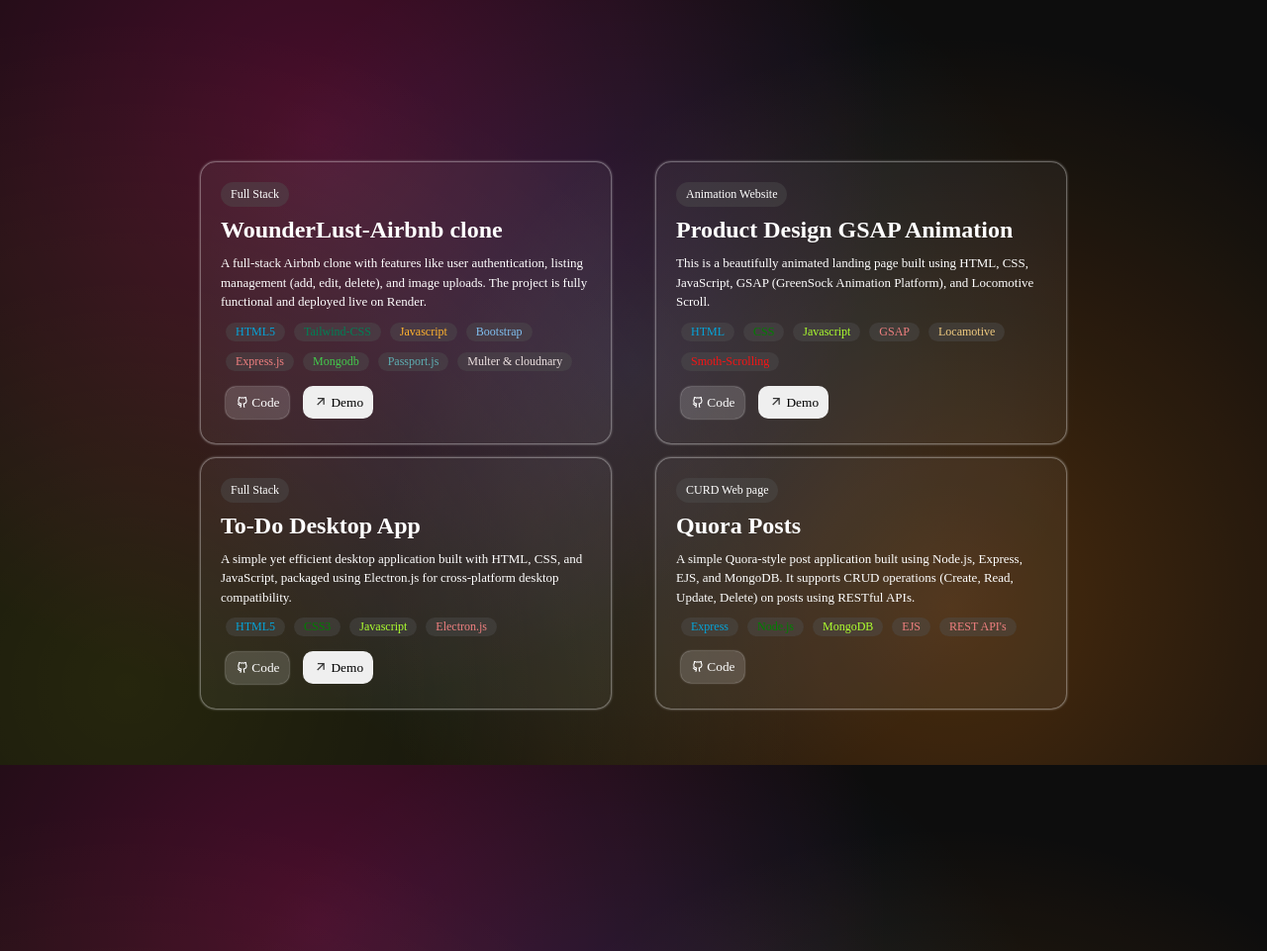
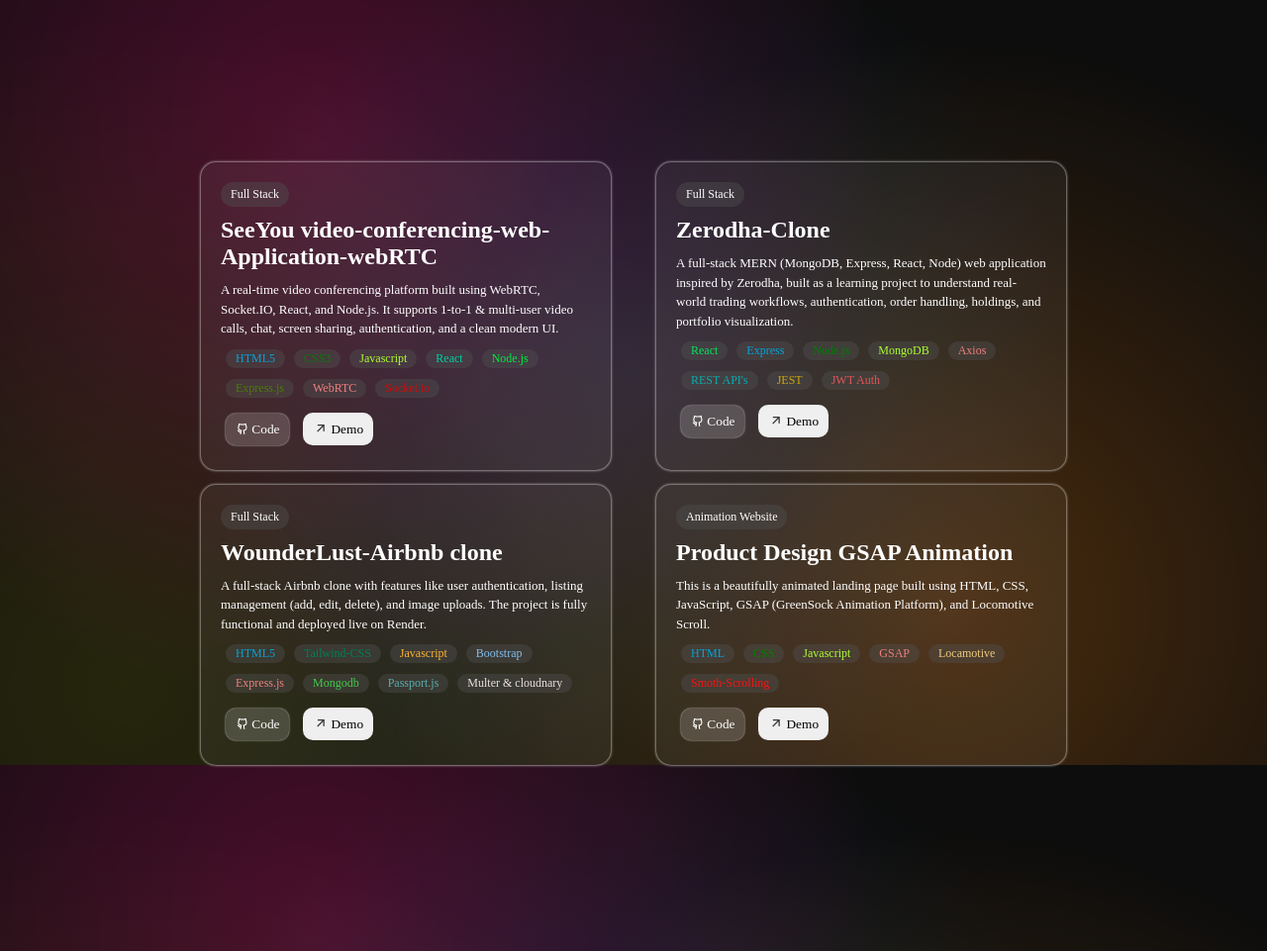
Before and after one commit to Rajaryan99/Portfolio_website_Gsap_locomotive, a website: page index.html in a window 1280 px wide. Shown: the part 1627-2588 px from the top of the page at 99% size. Drawn offline with nearby package versions, Linux system fonts and the light colour scheme.

Commit message:
new project added

```diff
--- a/index.html
+++ b/index.html
@@ -108,10 +108,67 @@
                     <p>A collection of projects showcasing modern web development expertise.</p>
                 </div>
                 <div class="showProjects">
+
+                     <div class="projects projects3">
+                        <span class="first">Full Stack</span>
+                        <h2>SeeYou video-conferencing-web-Application-webRTC</h2>
+                        <p>A real-time video conferencing platform built using WebRTC, Socket.IO, React, and Node.js.
+                            It supports 1-to-1 & multi-user video calls, chat, screen sharing, authentication, and a
+                            clean modern UI.</p>
+                        <div class="tech">
+                            <span style="color: rgb(5, 164, 217);">HTML5</span>
+                            <span style="color: green;">CSS3</span>
+                            <span style="color: greenyellow;">Javascript</span>
+                            <span style="color: rgb(0, 212, 159);">React</span>
+                            <span style="color: rgb(1, 237, 64);">Node.js</span>
+                            <span style="color: rgb(77, 123, 9);">Express.js</span>
+                            <span style="color: lightcoral;">WebRTC</span>
+                            <span style="color: rgb(205, 12, 12);">Socket.io</span>
+                        </div>
+                        <div class=" btns">
+                            <button class="code"
+                                onclick="window.open('https://github.com/Rajaryan99/SeeYou-Video-Conferencing-web-application-WebRTC', '_blank')"><i
+                                    class="ri-github-line"></i>Code</button>
+                            <button class="demo"
+                                onclick="window.open(' https://seeyou-video-conferencing-web-uuqx.onrender.com', '_blank')"><i
+                                    class="ri-arrow-right-up-line"></i><a href=""></a>Demo</button>
+                        </div>
+                    </div>
+
+                      <div class="projects projects4">
+                        <span class="first">Full Stack</span>
+                        <h2>Zerodha-Clone</h2>
+                        <p>A full-stack MERN (MongoDB, Express, React, Node) web application inspired by Zerodha, built
+                            as a learning project to understand real-world trading workflows, authentication, order
+                            handling, holdings, and portfolio visualization.
+                        </p>
+                        <div class="tech">
+                            <span style="color: rgb(7, 231, 93);">React</span>
+                            <span style="color: rgb(5, 164, 217);">Express</span>
+                            <span style="color: green;">Node.js</span>
+                            <span style="color: greenyellow;">MongoDB</span>
+                            <span style="color: lightcoral;">Axios</span>
+                            <span style="color: rgb(7, 175, 177);">REST API's</span>
+                            <span style="color: rgb(206, 170, 10);">JEST</span>
+                            <span style="color: rgb(228, 85, 85);">JWT Auth</span>
+                        </div>
+                        <div class=" btns">
+                            <button class="code"
+                                onclick="window.open('https://github.com/Rajaryan99/Zerodha-Clone', '_blank')"><i
+                                    class="ri-github-line"></i>Code</button>
+                            <button class="demo"
+                                onclick="window.open(' zerodha-clone-frontend-0bma.onrender.com/', '_blank')"><i
+                                    class="ri-arrow-right-up-line"></i><a href=""></a>Demo</button>
+
+                        </div>
+                    </div>
+
                     <div class="projects projects1">
                         <span class="first">Full Stack</span>
                         <h2>WounderLust-Airbnb clone</h2>
-                        <p>A full-stack Airbnb clone with features like user authentication, listing management (add, edit, delete), and image uploads. The project is fully functional and deployed live on Render.</p>
+                        <p>A full-stack Airbnb clone with features like user authentication, listing management (add,
+                            edit, delete), and image uploads. The project is fully functional and deployed live on
+                            Render.</p>
 
                         <div class="tech">
                             <span style="color: rgb(5, 164, 217);">HTML5</span>
@@ -121,7 +178,7 @@
                             <span style="color: lightcoral;">Express.js</span>
                             <span style="color: rgb(67, 204, 76);">Mongodb</span>
                             <span style="color: rgba(102, 211, 213, 0.77);">Passport.js</span>
-                            <span style="color: rgb(237, 225, 225);">Multer &  cloudnary</span>
+                            <span style="color: rgb(237, 225, 225);">Multer & cloudnary</span>
                         </div>
                         <div class=" btns">
                             <button class="code"
@@ -156,48 +213,6 @@
                         </div>
                     </div>
 
-                    <div class="projects projects3">
-                        <span class="first">Full Stack</span>
-                        <h2>To-Do Desktop App</h2>
-                        <p>A simple yet efficient desktop application built with HTML, CSS, and JavaScript, packaged
-                            using Electron.js for cross-platform desktop compatibility.</p>
-                        <div class="tech">
-                            <span style="color: rgb(5, 164, 217);">HTML5</span>
-                            <span style="color: green;">CSS3</span>
-                            <span style="color: greenyellow;">Javascript</span>
-                            <span style="color: lightcoral;">Electron.js</span>
-                        </div>
-                        <div class=" btns">
-                            <button class="code"
-                                onclick="window.open('https://github.com/Rajaryan99/TO-DO-Desktop-App', '_blank')"><i
-                                    class="ri-github-line"></i>Code</button>
-                            <button class="demo"
-                                onclick="window.open(' https://to-do-app-web-application.netlify.app/', '_blank')"><i
-                                    class="ri-arrow-right-up-line"></i><a href=""></a>Demo</button>
-                        </div>
-                    </div>
-
-                    <div class="projects projects4">
-                        <span class="first">CURD Web page</span>
-                        <h2>Quora Posts</h2>
-                        <p>A simple Quora-style post application built using Node.js, Express, EJS, and MongoDB.
-                            It supports CRUD operations (Create, Read, Update, Delete) on posts using RESTful APIs.
-
-                        </p>
-                        <div class="tech">
-                            <span style="color: rgb(5, 164, 217);">Express</span>
-                            <span style="color: green;">Node.js</span>
-                            <span style="color: greenyellow;">MongoDB</span>
-                            <span style="color: lightcoral;">EJS</span>
-                            <span style="color: lightcoral;">REST API's</span>
-                        </div>
-                        <div class=" btns">
-                            <button class="code"
-                                onclick="window.open('https://github.com/Rajaryan99/Quora-posts_CURD_Operation_Using_REST-ful_APIs', '_blank')"><i
-                                    class="ri-github-line"></i>Code</button>
-                            <!-- <button class="demo"><i class="ri-arrow-right-up-line"></i>Demo</button> -->
-                        </div>
-                    </div>
 
                 </div>
             </div>
```
